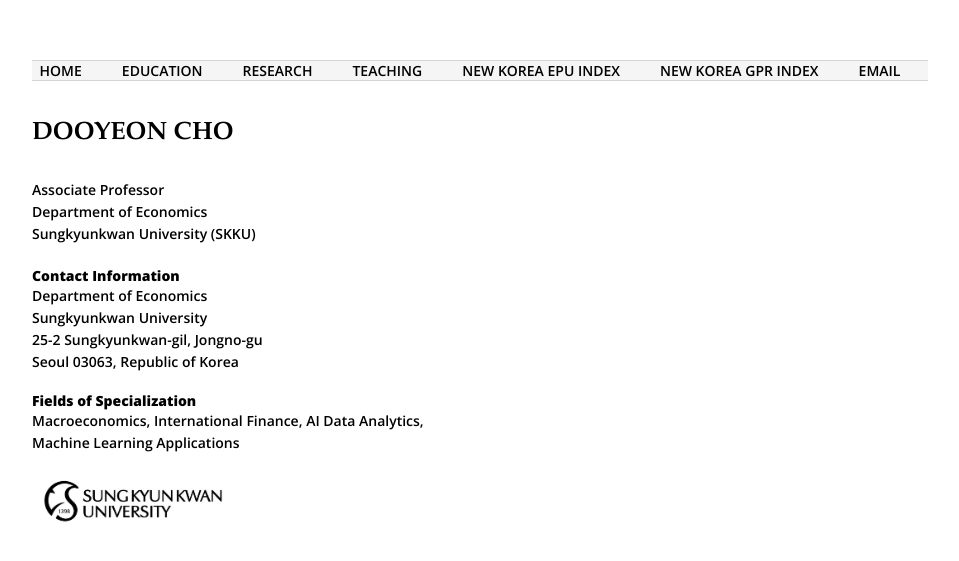
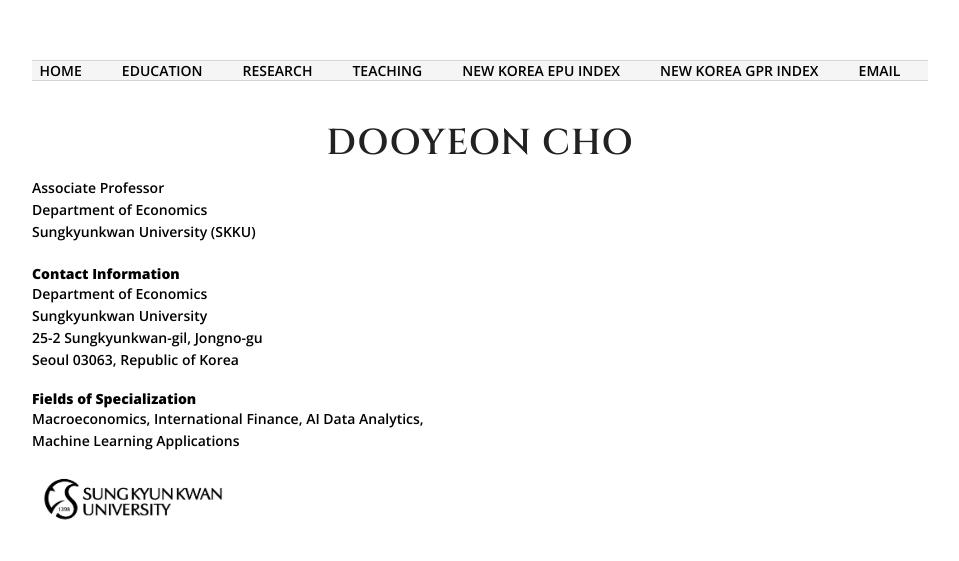
Before and after one commit to dooyeoncho/dooyeoncho.github.io, a Jekyll site: the page built from index.html, in a window 1280 px wide. Shown: the top 561 px of the page, without its empty margins (160-1119 px from the left). Built offline with Jekyll 4.4.1, drawn with Linux system fonts in a browser that asks for light colours.

Commit message:
Update index.html

```diff
--- a/index.html
+++ b/index.html
@@ -23,6 +23,21 @@
   <link href="https://fonts.googleapis.com/css2?family=Open+Sans:wght@600;800&display=swap" rel="stylesheet">
 </head>
 
+<link href="https://fonts.googleapis.com/css2?family=Cinzel:wght@600&display=swap" rel="stylesheet">
+
+<style>
+.headerstyle {
+  font-family: 'Cinzel', serif;
+  font-size: 36px;
+  font-weight: 600;
+  letter-spacing: 1px;
+  color: #222;
+  text-align: center;
+  margin-top: 20px;
+  margin-bottom: 10px;
+}
+</style>
+
 <div>
 <h1 class="headerstyle">Dooyeon Cho</h1>
     <div><span class="highlight-title">Associate Professor</span></div>
```
